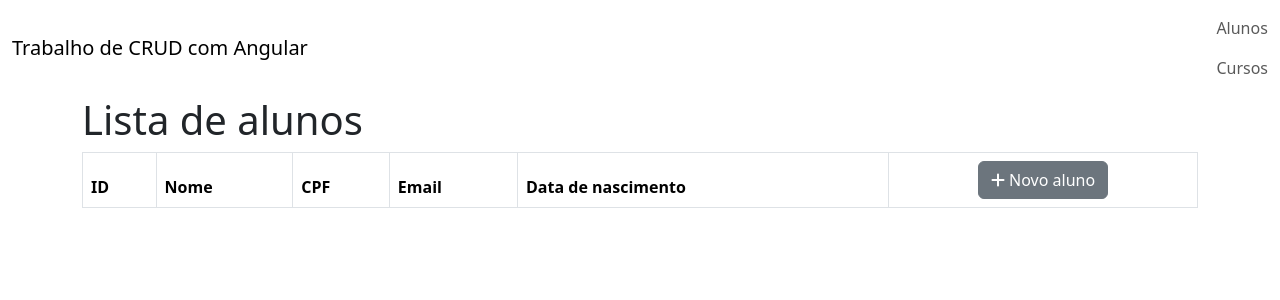
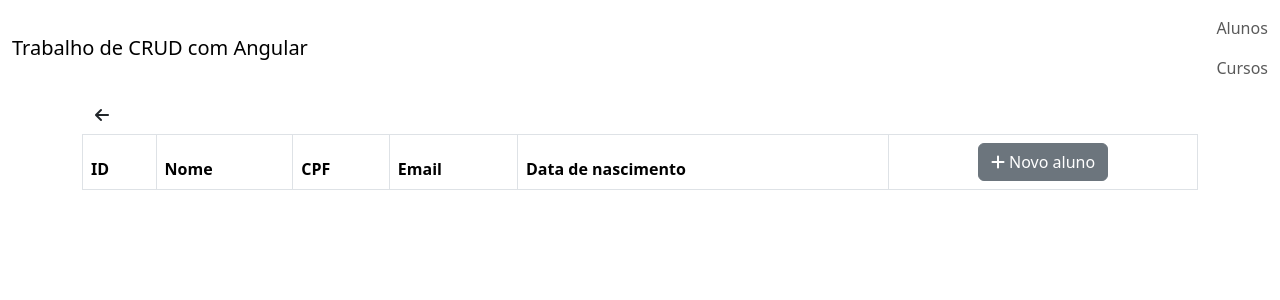
Before and after one commit to DanielMachado65/angular-das-crud, an Angular app: page /students/list in a window 1280 px wide. Shown: the top 300 px of the page. Built offline with nearby package versions, Linux system fonts and the light colour scheme.

Commit message:
feat: add list course component

```diff
--- a/src/app/course/list-courses/list-courses.component.html
+++ b/src/app/course/list-courses/list-courses.component.html
@@ -1,6 +1,11 @@
 <div class="container">
-    <h1>Lista de Cursos</h1>
-
+    <div class="row">
+        <div class="col-md-1">
+            <a class="btn" [routerLink]="['/']">
+                <i class="fa fa-arrow-left" aria-hidden="true"></i>
+            </a>
+        </div>
+    </div>
     <div class="row">
         <div class="col-md-12">
             <table class="table table-striped table-bordered table-hover">
--- a/src/app/home/homepage/homepage.component.ts
+++ b/src/app/home/homepage/homepage.component.ts
@@ -8,13 +8,7 @@ import { StudentService } from '../../student/services/student.service';
   styleUrl: './homepage.component.css',
 })
 export class HomepageComponent implements OnInit {
-  constructor(
-    private studentsService: StudentService,
-    private coursesService: CourseService
-  ) {}
+  constructor() {}
 
-  ngOnInit(): void {
-    this.studentsService.all();
-    this.coursesService.all();
-  }
+  ngOnInit(): void {}
 }
--- a/src/app/student/list-students/list-students.component.html
+++ b/src/app/student/list-students/list-students.component.html
@@ -1,5 +1,11 @@
 <div class="container">
-    <h1>Lista de alunos</h1>
+    <div class="row">
+        <div class="col-md-1">
+            <a class="btn" [routerLink]="['/']">
+                <i class="fa fa-arrow-left" aria-hidden="true"></i>
+            </a>
+        </div>
+    </div>
 
     <div class="row">
         <div class="col-md-12">
```
